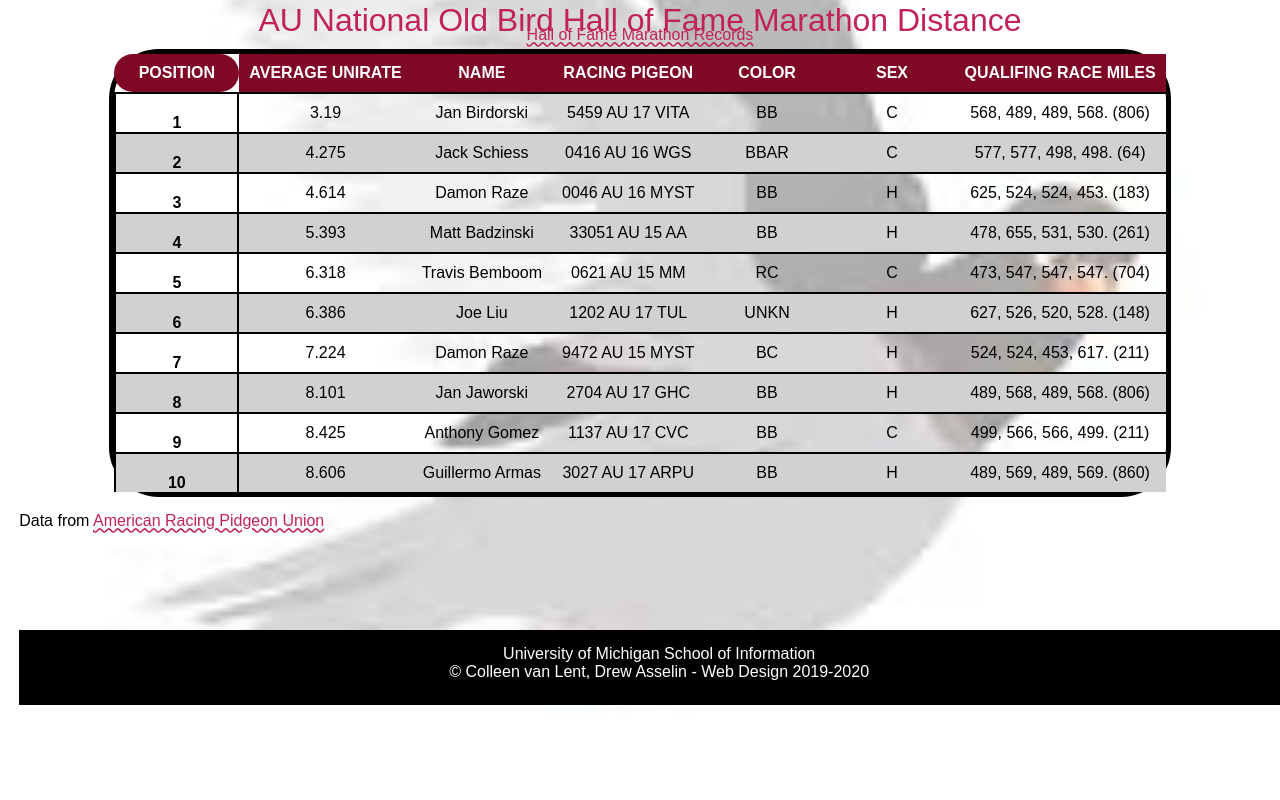
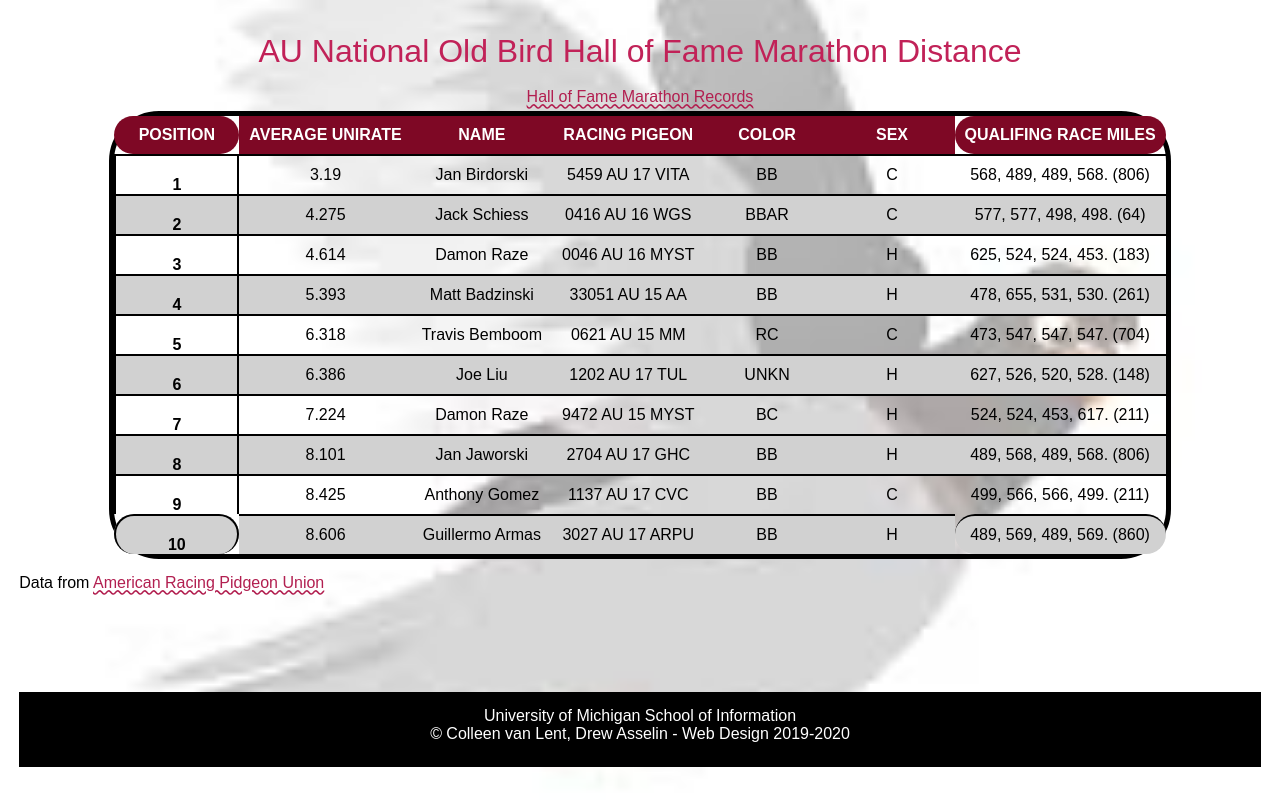
Before and after one commit to madzt/homework4-2021, a plain HTML site: page index.html in a window 1280 px wide. Drawn offline with Linux system fonts and the light colour scheme; a web font is replaced by a local one.

Commit message:
Add files via upload

```diff
--- a/css/style.css
+++ b/css/style.css
@@ -53,9 +53,8 @@ body{
 h1{
   color: #c12258;
   font-size: 2em;
-  line-height: 2px;
+  line-height: 2em;
   text-align: center;
-
 
   /*Req 2*/
 }
@@ -67,7 +66,7 @@ p{
 
 a{
 font-size: 16px;
-color:#C12258;
+color:#B21F50;
 text-decoration-style: wavy;
 }
 
@@ -80,8 +79,6 @@ td{
 text-align: center;
  padding: 10px;
  border-top: 2px solid #000000;
-
-
 }
 
 
@@ -89,8 +86,8 @@ text-align: center;
   color: #FFFFFF;
   min-width: 125px;
   padding: 10px;
-  margin-bottom: auto;
-  margin-top: auto;
+  justify-content: center;
+  vertical-align: middle;
   text-transform: uppercase;
   background-color: #7e0825;
 
@@ -104,13 +101,10 @@ text-align: center;
 
 }
 
-tr:hover{
-  background-color: rgba(126, 8, 37, .25)
+tbody tr:hover{
+  background-color: rgba(126, 8, 37, .25);
 }
 
-.td:hover{
-  background-color: rgba(126, 8, 37, .25);
-}
 
 
 table{
@@ -127,9 +121,19 @@ thead tr:first-child th:first-child{
   border-radius: 50px;
 }
 
-thead tr:first-child th.col-head{
+thead tr:first-child th:first-child{
+  border-radius:50px;
+}
+thead tr:first-child th:last-child {
+  border-radius: 50px;
+}
+tbody tr:last-child th.rowhead {
+  border-radius: 50px;
+}
+tbody tr:last-child td:last-child {
+  border-radius: 50px;
+}
 
-}
 tr:nth-child(odd){
   background-color: transparent;
 
@@ -145,7 +149,7 @@ tr:nth-child(even){
 
 
 footer{
-  position: absolute;
+  position: relative;
   width:100%;
   background:#000000;
   text-align:center;
```
